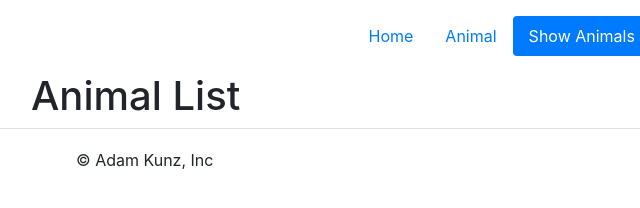
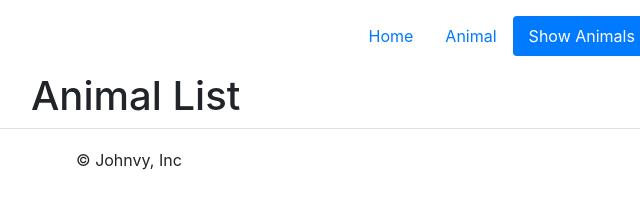
Before and after one commit to johnvywilson/inft2202, a website: page ice/src/client/list.html in a window 1280 px wide. Shown: the full height of the page, 54-694 px from the left. Drawn offline with nearby package versions, Linux system fonts and the light colour scheme.

Commit message:
Update list.html

```diff
--- a/ice/src/client/list.html
+++ b/ice/src/client/list.html
@@ -64,7 +64,7 @@
             <use xlink:href="#bootstrap"></use>
           </svg>
         </a>
-        <span class="mb-3 mb-md-0 text-body-secondary">© <span id="copyrightYear"></span> Adam Kunz, Inc</span>
+        <span class="mb-3 mb-md-0 text-body-secondary">© <span id="copyrightYear"></span> Johnvy, Inc</span>
       </div>
 
       <ul class="nav col-md-4 justify-content-end list-unstyled d-flex">
```
